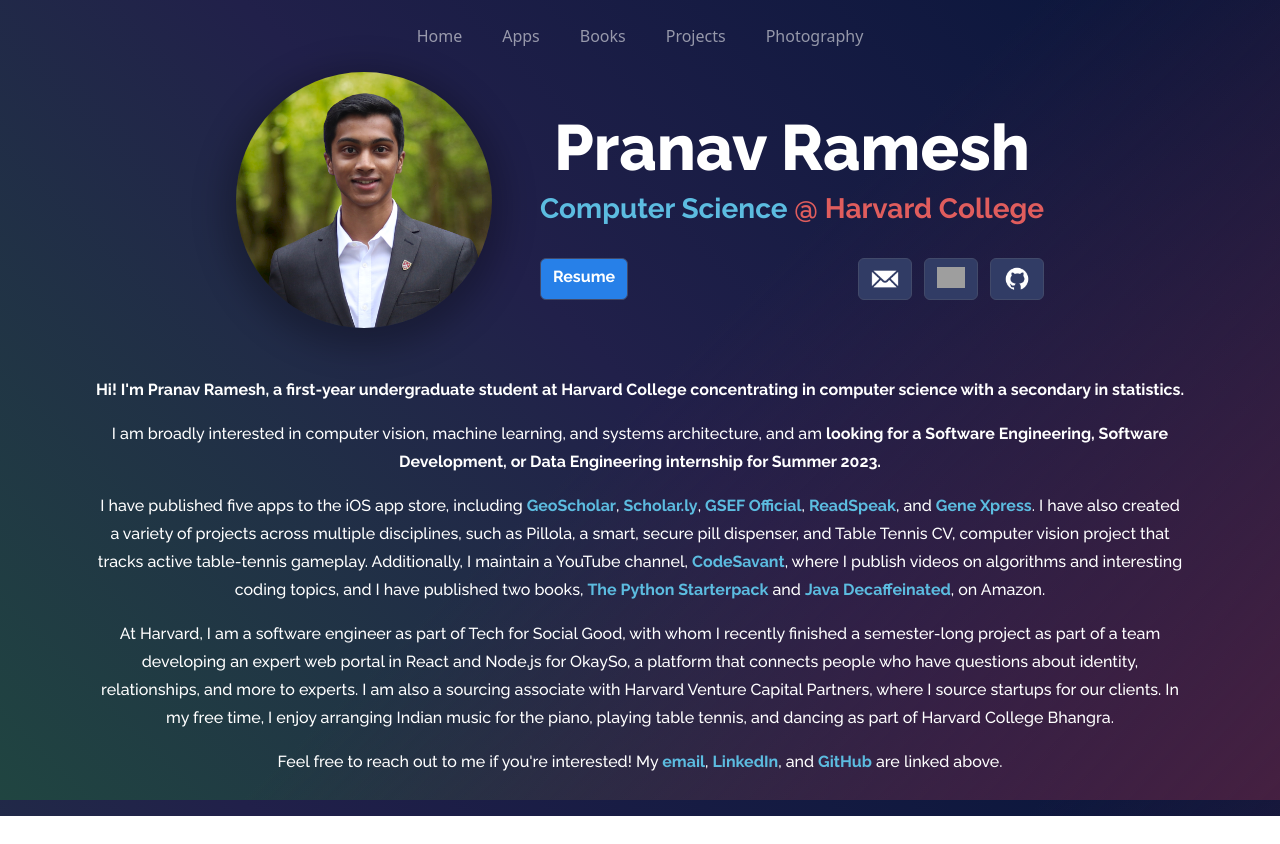
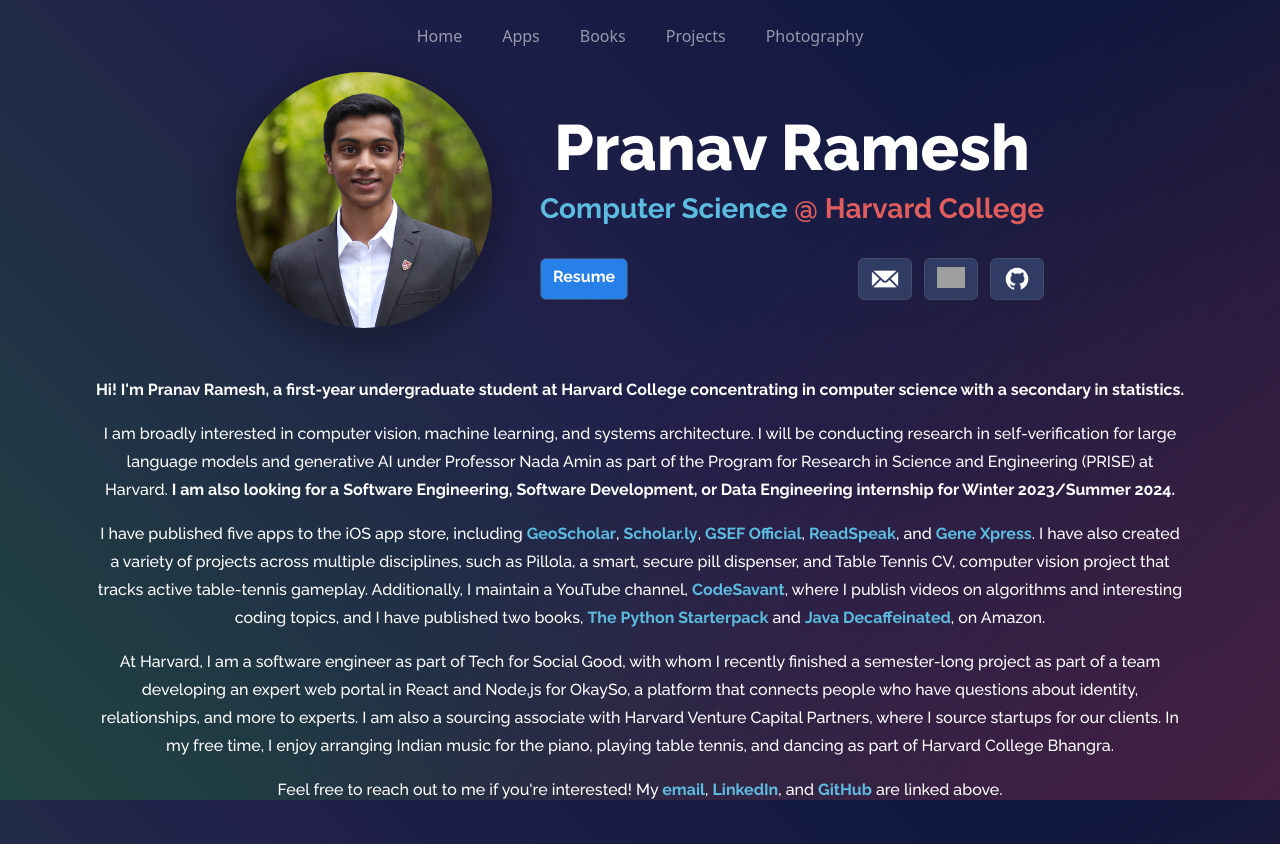
Before and after one commit to pr28416/pr_portfolio, a React (Create React App) app: page / in a window 1280 px wide. Before the commit the page ends 816 px from the top, so only its background shows below. Built offline with nearby package versions, Linux system fonts and the light colour scheme; grey boxes are pictures that could not be loaded.

Commit message:
[PR] Updated home page and resume

```diff
--- a/src/pages/HomePage.js
+++ b/src/pages/HomePage.js
@@ -41,7 +41,7 @@
                         Hi! I'm Pranav Ramesh, a first-year undergraduate student at Harvard College concentrating in computer science with a secondary in statistics.
                     </p>
                     <p>
-                        I am broadly interested in computer vision, machine learning, and systems architecture, and am <b>looking for a Software Engineering, Software Development, or Data Engineering internship for Summer 2023.</b>
+                        I am broadly interested in computer vision, machine learning, and systems architecture. I will be conducting research in self-verification for large language models and generative AI under Professor Nada Amin as part of the Program for Research in Science and Engineering (PRISE) at Harvard. <b>I am also looking for a Software Engineering, Software Development, or Data Engineering internship for Winter 2023/Summer 2024.</b>
                     </p>
                     <p>
                         I have published five apps to the iOS app store, including <a className="CustomHyperlink" href="/apps">GeoScholar</a>, <a className="CustomHyperlink" href="/apps">Scholar.ly</a>, <a className="CustomHyperlink" href="/apps">GSEF Official</a>, <a className="CustomHyperlink" href="/apps">ReadSpeak</a>, and <a className="CustomHyperlink" href="/apps">Gene Xpress</a>. I have also created a variety of projects across multiple disciplines, such as Pillola, a smart, secure pill dispenser, and Table Tennis CV, computer vision project that tracks active table-tennis gameplay. Additionally, I maintain a YouTube channel, <a className="CustomHyperlink" href="https://www.youtube.com/c/codesavant/">CodeSavant</a>, where I publish videos on algorithms and interesting coding topics, and I have published two books, <a className="CustomHyperlink" href="/books">The Python Starterpack</a> and <a className="CustomHyperlink" href="/books">Java Decaffeinated</a>, on Amazon.
```
Also changed, not shown: 1 other file (tests, documents, lock files or other folders).
